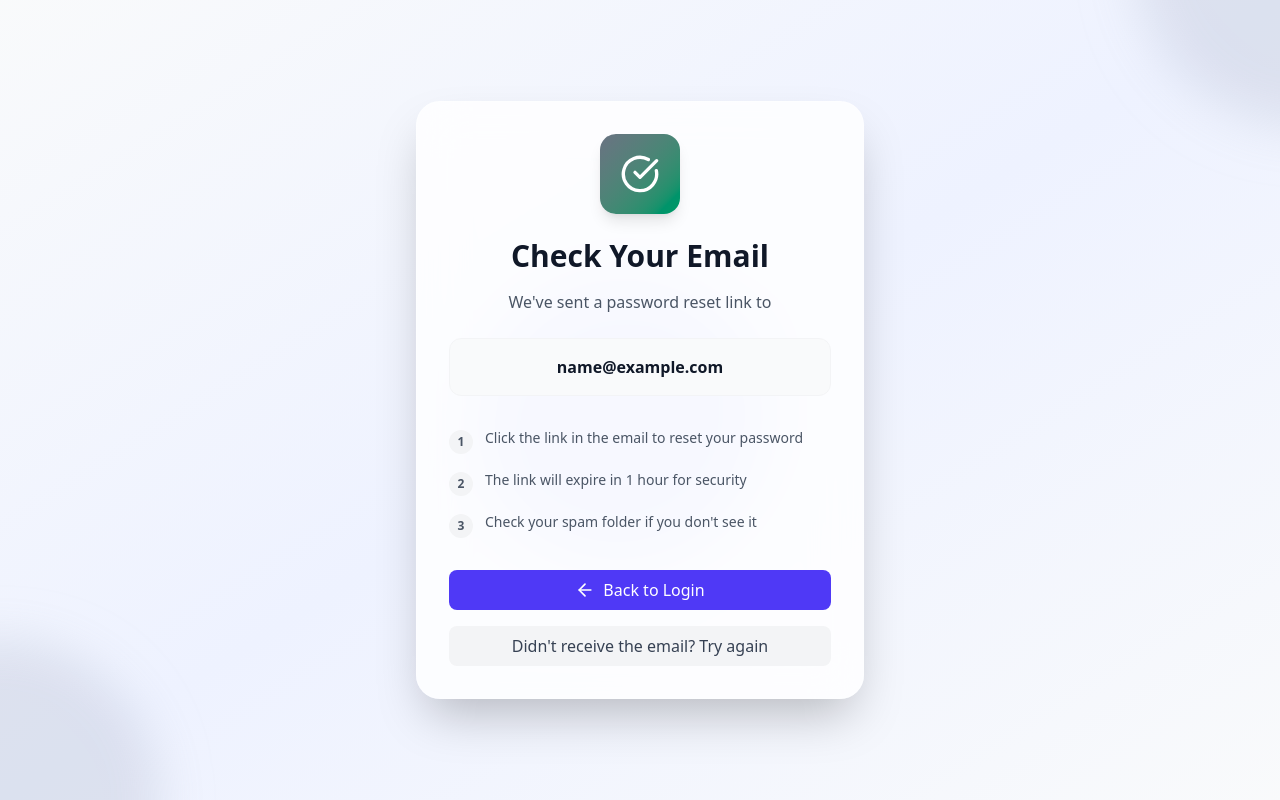
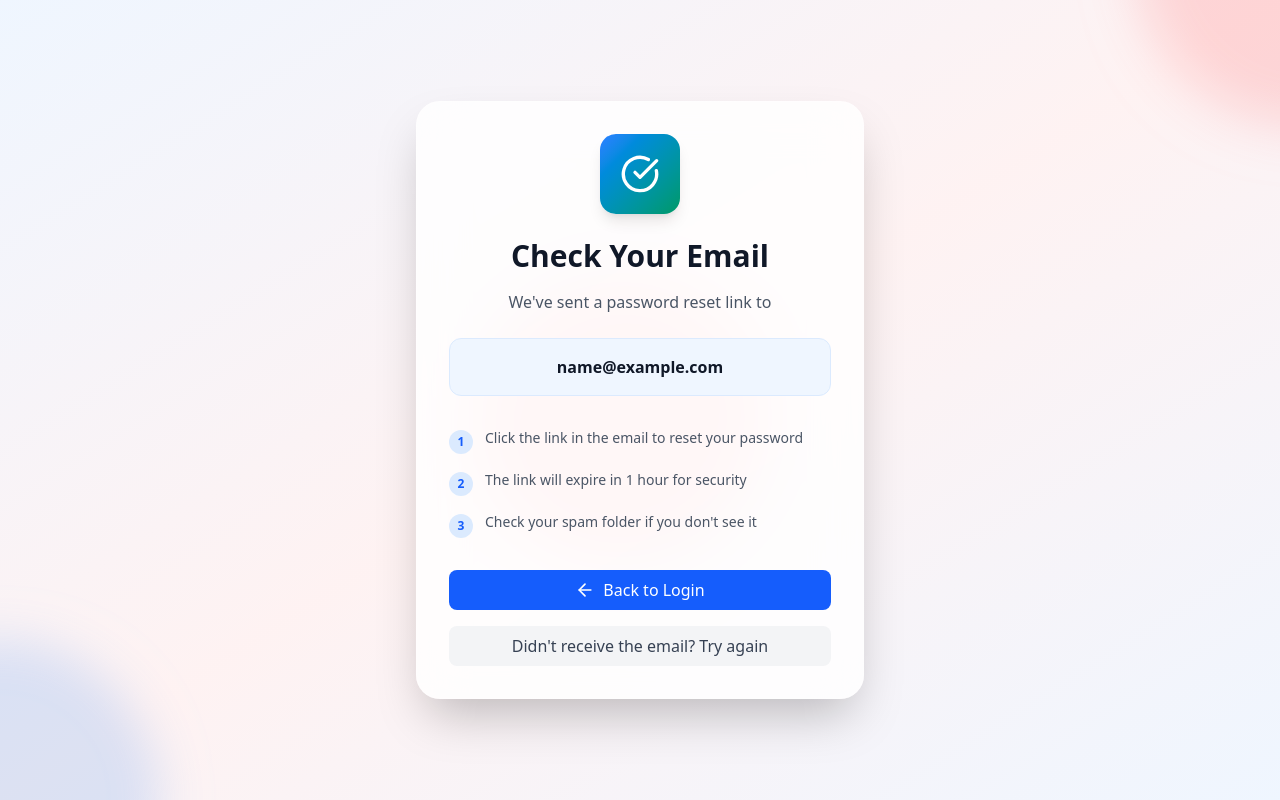
Before and after one commit to BUDHATHOKI-G/CICD_Project, a React (Vite) app in the folder frontend/: page /forgotPassword in a window 1280 px wide. Both pictures are taken after typing "name@example.com" into the empty fields and a click on the button "Send Reset Link". Built offline with nearby package versions, Linux system fonts and the light colour scheme.

Commit message:
changed forgotPassword Page

```diff
--- a/frontend/src/pages/forgotPassword.tsx
+++ b/frontend/src/pages/forgotPassword.tsx
@@ -68,17 +68,17 @@ export default function ForgotPassword({ onNavigateToLogin }: ForgotPasswordProp
 
   if (success) {
     return (
-      <div className="min-h-screen flex items-center justify-center bg-linear-to-br from-gray-50 via-indigo-50 to-gray-50 px-4 py-12 relative overflow-hidden">
+      <div className="min-h-screen flex items-center justify-center bg-linear-to-br from-blue-50 via-red-50 to-blue-50 px-4 py-12 relative overflow-hidden">
         {/* Animated background elements */}
         <div className="absolute inset-0 overflow-hidden pointer-events-none">
-          <div className="absolute -top-40 -right-40 w-80 h-80 bg-gray-400 rounded-full mix-blend-multiply filter blur-xl opacity-20 animate-blob"></div>
-          <div className="absolute -bottom-40 -left-40 w-80 h-80 bg-gray-400 rounded-full mix-blend-multiply filter blur-xl opacity-20 animate-blob animation-delay-2000"></div>
-          <div className="absolute top-1/2 left-1/2 transform -translate-x-1/2 -translate-y-1/2 w-80 h-80 bg-indigo-400 rounded-full mix-blend-multiply filter blur-xl opacity-20 animate-blob animation-delay-4000"></div>
+          <div className="absolute -top-40 -right-40 w-80 h-80 bg-red-400 rounded-full mix-blend-multiply filter blur-xl opacity-20 animate-blob"></div>
+          <div className="absolute -bottom-40 -left-40 w-80 h-80 bg-blue-400 rounded-full mix-blend-multiply filter blur-xl opacity-20 animate-blob animation-delay-2000"></div>
+          <div className="absolute top-1/2 left-1/2 transform -translate-x-1/2 -translate-y-1/2 w-80 h-80 bg-red-400 rounded-full mix-blend-multiply filter blur-xl opacity-20 animate-blob animation-delay-4000"></div>
         </div>
 
         <div className="w-full max-w-md relative z-10">
           <div className="bg-white/80 backdrop-blur-xl rounded-3xl shadow-2xl p-8 border border-white/20 text-center">
-            <div className="inline-flex items-center justify-center w-20 h-20 bg-linear-to-br from-gray-500 to-emerald-600 rounded-2xl mb-6 shadow-lg animate-bounce-once">
+            <div className="inline-flex items-center justify-center w-20 h-20 bg-linear-to-br from-blue-500 to-emerald-600 rounded-2xl mb-6 shadow-lg animate-bounce-once">
               <CheckCircle className="w-10 h-10 text-white" />
             </div>
 
@@ -90,26 +90,26 @@ export default function ForgotPassword({ onNavigateToLogin }: ForgotPasswordProp
               We've sent a password reset link to
             </p>
 
-            <div className="bg-gray-50 border border-gray-100 rounded-xl p-4 mb-8">
+            <div className="bg-blue-50 border border-blue-100 rounded-xl p-4 mb-8">
               <p className="text-gray-900 font-semibold">{email}</p>
             </div>
 
             <div className="space-y-4 text-sm text-gray-600 mb-8">
               <div className="flex items-start gap-3 text-left">
-                <div className="w-6 h-6 bg-gray-100 rounded-full flex items-center justify-center shrink-0 mt-0.5">
-                  <span className="text-gray-600 font-semibold text-xs">1</span>
+                <div className="w-6 h-6 bg-blue-100 rounded-full flex items-center justify-center shrink-0 mt-0.5">
+                  <span className="text-blue-600 font-semibold text-xs">1</span>
                 </div>
                 <p>Click the link in the email to reset your password</p>
               </div>
               <div className="flex items-start gap-3 text-left">
-                <div className="w-6 h-6 bg-gray-100 rounded-full flex items-center justify-center shrink-0 mt-0.5">
-                  <span className="text-gray-600 font-semibold text-xs">2</span>
+                <div className="w-6 h-6 bg-blue-100 rounded-full flex items-center justify-center shrink-0 mt-0.5">
+                  <span className="text-blue-600 font-semibold text-xs">2</span>
                 </div>
                 <p>The link will expire in 1 hour for security</p>
               </div>
               <div className="flex items-start gap-3 text-left">
-                <div className="w-6 h-6 bg-gray-100 rounded-full flex items-center justify-center shrink-0 mt-0.5">
-                  <span className="text-gray-600 font-semibold text-xs">3</span>
+                <div className="w-6 h-6 bg-blue-100 rounded-full flex items-center justify-center shrink-0 mt-0.5">
+                  <span className="text-blue-600 font-semibold text-xs">3</span>
                 </div>
                 <p>Check your spam folder if you don't see it</p>
               </div>
@@ -117,7 +117,7 @@ export default function ForgotPassword({ onNavigateToLogin }: ForgotPasswordProp
 
             <button
               onClick={onNavigateToLogin}
-              className="w-full bg-indigo-600 hover:bg-indigo-700 text-white py-2 rounded-lg transition font-medium flex items-center justify-center gap-2 mb-4"
+              className="w-full bg-blue-600 hover:bg-blue-700 text-white py-2 rounded-lg transition font-medium flex items-center justify-center gap-2 mb-4"
             >
               <ArrowLeft className="w-5 h-5" />
               Back to Login
@@ -160,12 +160,12 @@ export default function ForgotPassword({ onNavigateToLogin }: ForgotPasswordProp
   }
 
   return (
-    <div className="min-h-screen flex items-center justify-center bg-linear-to-br from-gray-50 via-indigo-50 to-gray-50 px-4 py-12 relative overflow-hidden">
+    <div className="min-h-screen flex items-center justify-center bg-linear-to-br from-blue-50 via-red-50 to-blue-50 px-4 py-12 relative overflow-hidden">
       {/* Animated background elements */}
       <div className="absolute inset-0 overflow-hidden pointer-events-none">
-        <div className="absolute -top-40 -right-40 w-80 h-80 bg-gray-400 rounded-full mix-blend-multiply filter blur-xl opacity-20 animate-blob"></div>
-        <div className="absolute -bottom-40 -left-40 w-80 h-80 bg-gray-400 rounded-full mix-blend-multiply filter blur-xl opacity-20 animate-blob animation-delay-2000"></div>
-        <div className="absolute top-1/2 left-1/2 transform -translate-x-1/2 -translate-y-1/2 w-80 h-80 bg-indigo-400 rounded-full mix-blend-multiply filter blur-xl opacity-20 animate-blob animation-delay-4000"></div>
+        <div className="absolute -top-40 -right-40 w-80 h-80 bg-red-400 rounded-full mix-blend-multiply filter blur-xl opacity-20 animate-blob"></div>
+        <div className="absolute -bottom-40 -left-40 w-80 h-80 bg-blue-400 rounded-full mix-blend-multiply filter blur-xl opacity-20 animate-blob animation-delay-2000"></div>
+        <div className="absolute top-1/2 left-1/2 transform -translate-x-1/2 -translate-y-1/2 w-80 h-80 bg-red-400 rounded-full mix-blend-multiply filter blur-xl opacity-20 animate-blob animation-delay-4000"></div>
       </div>
 
       <div className="w-full max-w-md relative z-10">
@@ -180,10 +180,10 @@ export default function ForgotPassword({ onNavigateToLogin }: ForgotPasswordProp
           </button>
 
           <div className="text-center mb-8">
-            <div className="inline-flex items-center justify-center w-20 h-20 bg-linear-to-br from-gray-400 to-gray-500 rounded-2xl mb-4 shadow-lg transform hover:scale-105 transition-transform duration-300">
+            <div className="inline-flex items-center justify-center w-20 h-20 bg-linear-to-br from-red-500 to-blue-600 rounded-2xl mb-4 shadow-lg transform hover:scale-105 transition-transform duration-300">
               <KeyRound className="w-10 h-10 text-white" />
             </div>
-            <h1 className="text-4xl font-bold bg-linear-to-r from-gray-900 to-gray-700 bg-clip-text text-transparent mb-2">
+            <h1 className="text-4xl font-bold text-red-600 mb-2">
               Forgot Password?
             </h1>
             <p className="text-gray-600">
@@ -205,7 +205,7 @@ export default function ForgotPassword({ onNavigateToLogin }: ForgotPasswordProp
               </label>
               <div className="relative group">
                 <div className="absolute inset-y-0 left-0 pl-4 flex items-center pointer-events-none">
-                  <Mail className="h-5 w-5 text-gray-400 group-focus-within:text-gray-500 transition-colors" />
+                  <Mail className="h-5 w-5 text-gray-400 group-focus-within:text-blue-500 transition-colors" />
                 </div>
                 <input
                   id="email"
@@ -218,14 +218,14 @@ export default function ForgotPassword({ onNavigateToLogin }: ForgotPasswordProp
                   onBlur={() => setEmailTouched(true)}
                   className={`block w-full pl-12 pr-12 py-3.5 border ${
                     emailError ? 'border-red-300 bg-red-50' :
-                    emailTouched && isEmailValid ? 'border-gray-300 bg-gray-50' : 'border-gray-200 bg-gray-50'
-                  } rounded-xl focus:ring-2 focus:ring-gray-500 focus:border-transparent focus:bg-white transition-all duration-200 outline-none`}
+                    emailTouched && isEmailValid ? 'border-blue-300 bg-blue-50' : 'border-gray-200 bg-gray-50'
+                  } rounded-xl focus:ring-2 focus:ring-blue-500 focus:border-transparent focus:bg-white transition-all duration-200 outline-none`}
                   placeholder="you@example.com"
                   disabled={loading}
                 />
                 {emailTouched && isEmailValid && (
                   <div className="absolute inset-y-0 right-0 pr-4 flex items-center">
-                    <CheckCircle className="h-5 w-5 text-gray-500" />
+                    <CheckCircle className="h-5 w-5 text-blue-500" />
                   </div>
                 )}
               </div>
@@ -240,7 +240,7 @@ export default function ForgotPassword({ onNavigateToLogin }: ForgotPasswordProp
             <button
               onClick={handleSubmit}
               disabled={loading}
-              className="w-full bg-linear-to-r from-gray-500 to-gray-600 hover:from-gray-600 hover:to-gray-700 text-white font-semibold py-3.5 px-4 rounded-xl transition-all duration-200 disabled:opacity-50 disabled:cursor-not-allowed flex items-center justify-center shadow-lg hover:shadow-xl transform hover:-translate-y-0.5 active:translate-y-0"
+              className="w-full bg-linear-to-r from-blue-500 to-blue-600 hover:from-blue-600 hover:to-blue-700 text-white font-semibold py-3.5 px-4 rounded-xl transition-all duration-200 disabled:opacity-50 disabled:cursor-not-allowed flex items-center justify-center shadow-lg hover:shadow-xl transform hover:-translate-y-0.5 active:translate-y-0"
             >
               {loading ? (
                 <>
@@ -264,7 +264,7 @@ export default function ForgotPassword({ onNavigateToLogin }: ForgotPasswordProp
             Remember your password?{' '}
             <button
               onClick={onNavigateToLogin}
-              className="text-gray-600 hover:text-gray-700 font-semibold transition-colors"
+              className="text-blue-600 hover:text-blue-700 font-semibold transition-colors"
               disabled={loading}
             >
               Sign in instead
```
